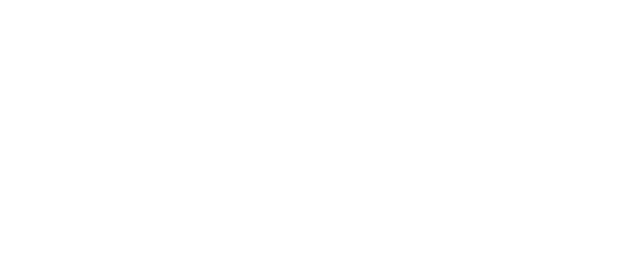
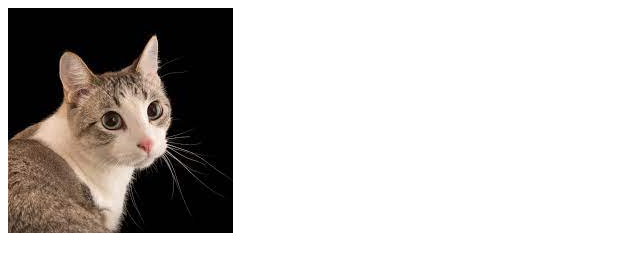
Before and after one commit to ztynyshtyq/git_practice, a plain HTML site: page index.html in a window 1280 px wide. Shown: the whole page, without its empty margins (0-640 px from the left). Drawn offline with Linux system fonts and the light colour scheme.

Commit message:
cat.jpg added in index.html file

```diff
--- a/index.html
+++ b/index.html
@@ -8,6 +8,6 @@
     <title>Document</title>
 </head>
 <body>
-
+<img src="images/cat.jpg">
 </body>
 </html>
```
